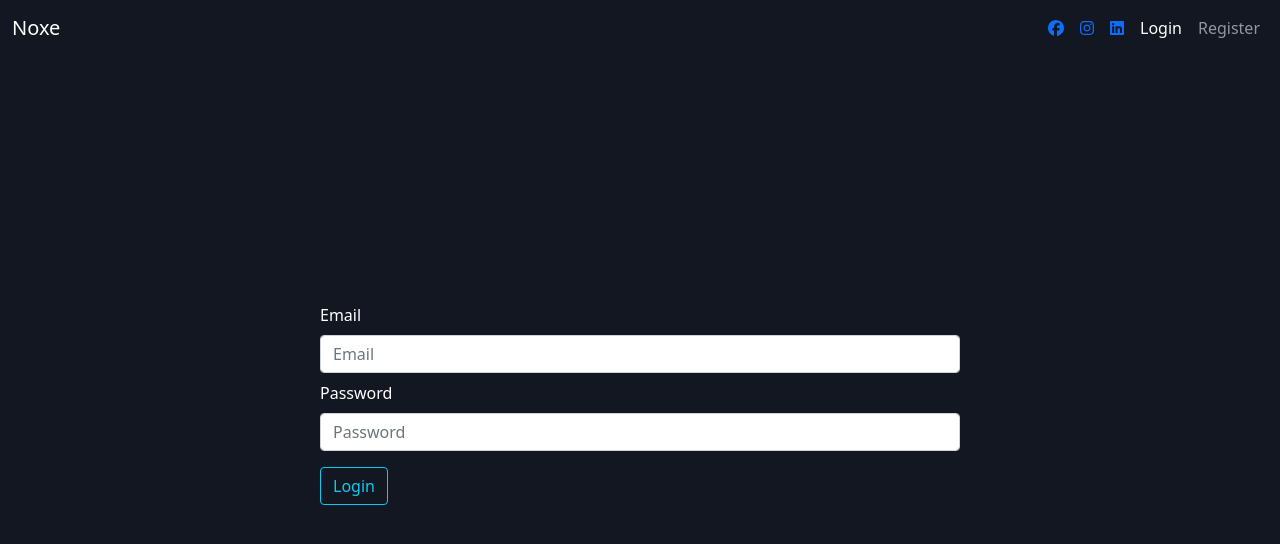
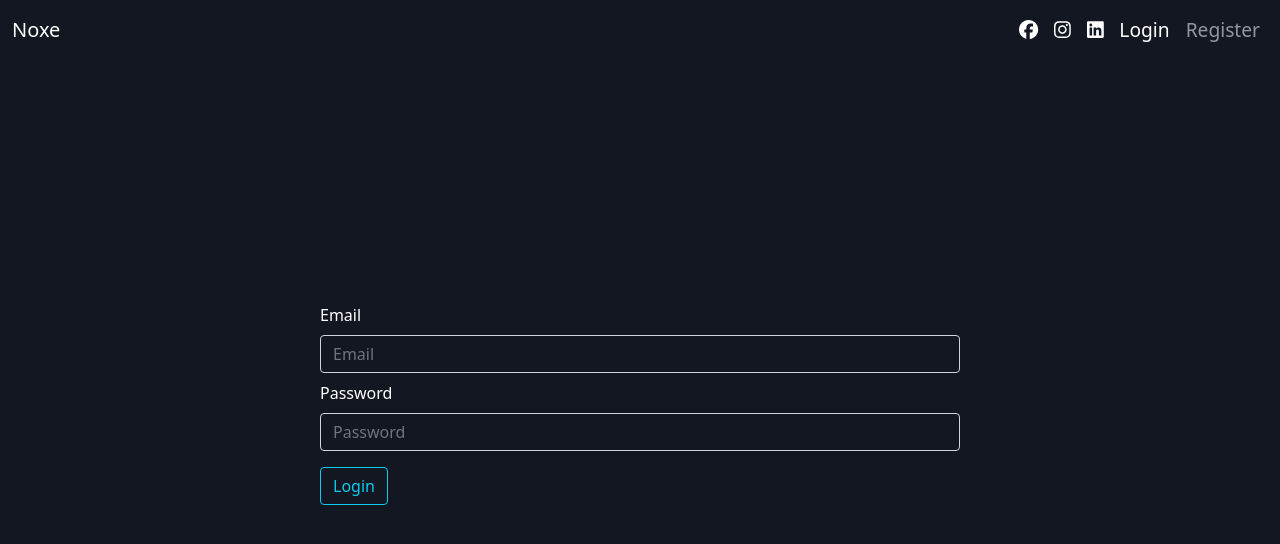
Before and after one commit to elmasry960/rp, a React (Create React App) app: page /login in a window 1280 px wide. Shown: the top 544 px of the page. Built offline with nearby package versions, Linux system fonts and the light colour scheme.

Commit message:
update navbar2

```diff
--- a/src/index.css
+++ b/src/index.css
@@ -27,6 +27,20 @@ h2 {
     -webkit-text-fill-color: transparent;
 }
 p {
+  font-size: 1.3rem;
+  line-height: 1.5;
+}
+input {
+  background-color: transparent !important;
+  color: white !important;
+}
+.navbar {
+  z-index: 9999;
+  position: fixed;
+  background-color: transparent;
+}
+.navbar-nav a , .navbar-nav a:hover {
+  color: white;
   text-decoration: none;
   font-size: 1.2rem;
 }
```
